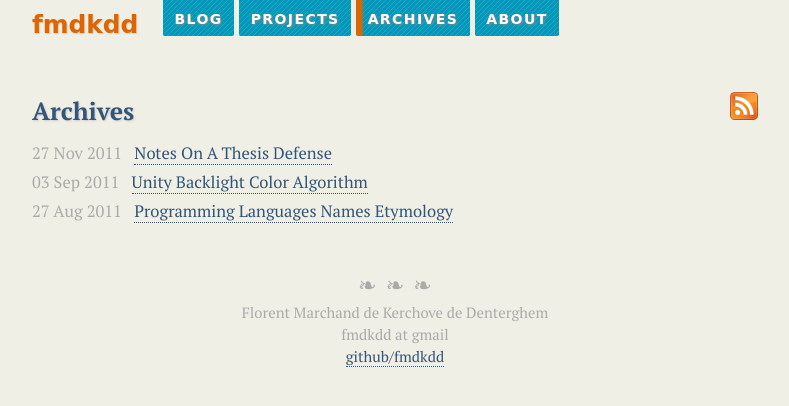
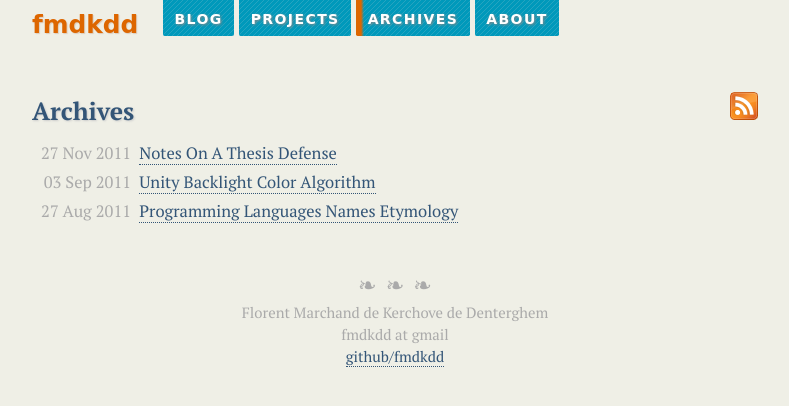
Before and after one commit to fmdkdd/fmdkdd.github.com, a Jekyll site: the page built from archives.html, in a window 1280 px wide. Shown: the top 406 px of the page, without its empty margins (245-1034 px from the left). Built offline with Jekyll 4.4.1, drawn with Linux system fonts in a browser that asks for light colours; Markdown is read by kramdown in place of the engine named in the settings.

Commit message:
Vertically align posts in archive page

```diff
--- a/css/screen.css
+++ b/css/screen.css
@@ -249,6 +249,10 @@ nav#archives ul li:before {
 }
 
 nav#archives ul time {
+	display: block;
+	float: left;
+	width: 6em;
+
 	margin-right: .5em;
 	text-align: right;
 
```
